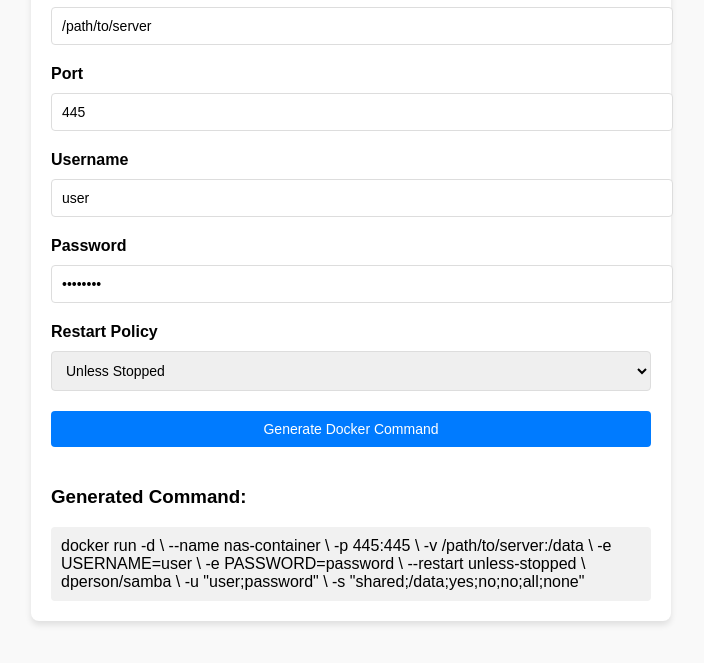
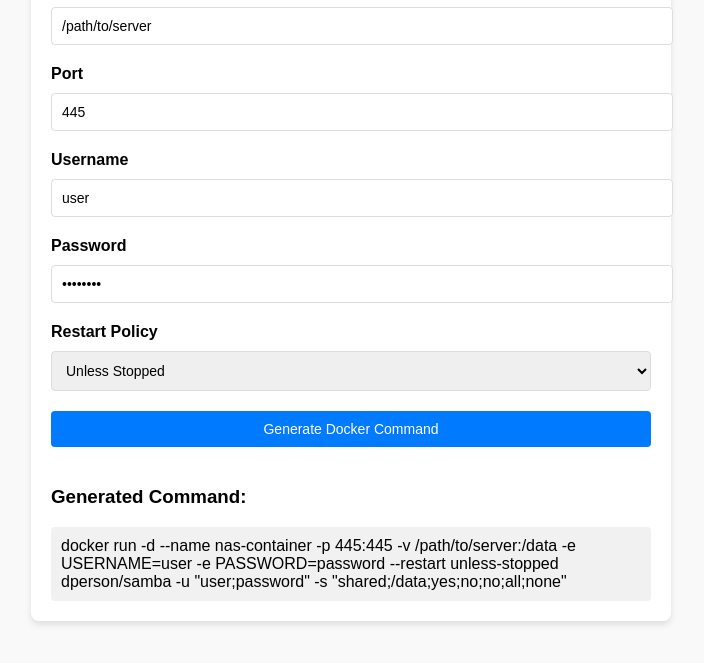
Before and after one commit to dikeckaan/Docker-NAS-Container-Creator, a plain HTML site: page index.html in a window 1280 px wide. Both pictures are taken after a click on the button "Generate Docker Command". Shown: the part 125-788 px from the top of the page, without its empty margins (289-993 px from the left). Drawn offline with Linux system fonts and the light colour scheme.

Commit message:
Update index.html
fixed command parser output

```diff
--- a/index.html
+++ b/index.html
@@ -96,16 +96,7 @@
                 return;
             }
 
-            const command = `docker run -d \\
-  --name nas-container \\
-  -p ${port}:445 \\
-  -v ${path}:/data \\
-  -e USERNAME=${username} \\
-  -e PASSWORD=${password} \\
-  --restart ${restartPolicy} \\
-  dperson/samba \\
-  -u "${username};${password}" \\
-  -s "shared;/data;yes;no;no;all;none"`;
+            const command = `docker run -d --name nas-container -p ${port}:445 -v ${path}:/data -e USERNAME=${username} -e PASSWORD=${password} --restart ${restartPolicy} dperson/samba -u "${username};${password}" -s "shared;/data;yes;no;no;all;none"`;
 
             document.getElementById('output').textContent = command;
         }
```
